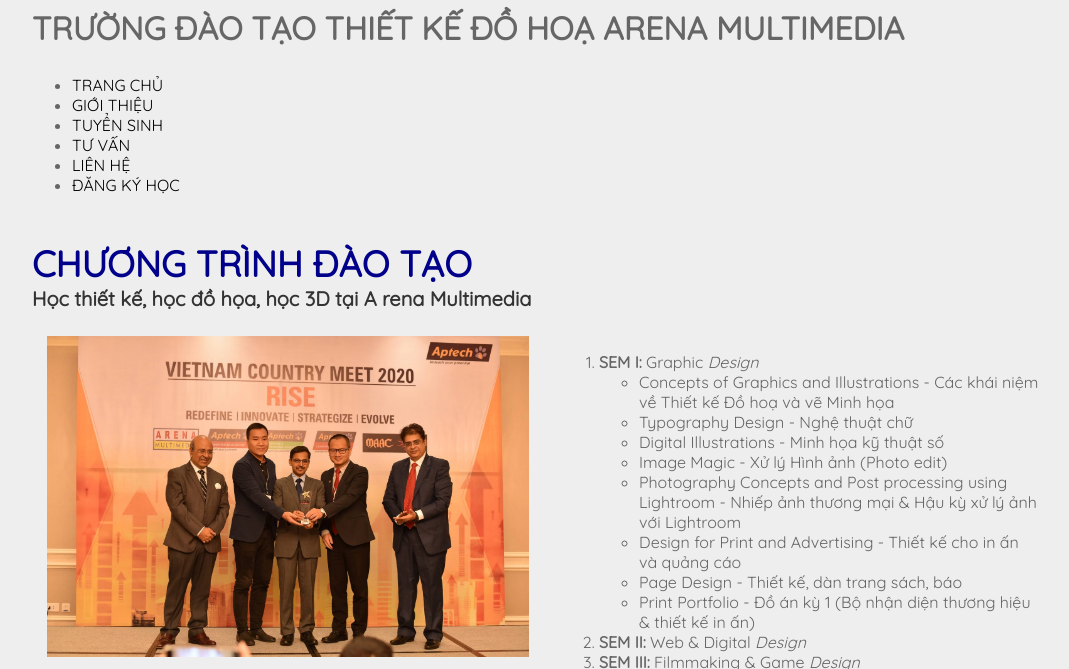
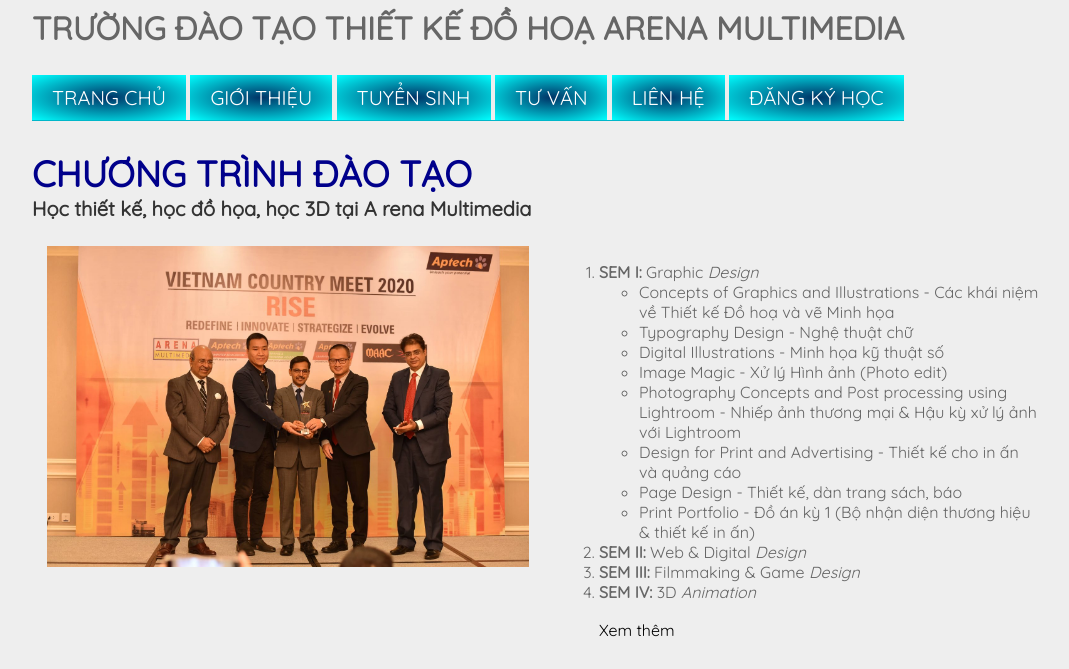
Before and after one commit to Kaelfire/Arenapain, a plain HTML site: page index.html in a window 1280 px wide. Shown: the part 120-789 px from the top of the page, without its empty margins (96-1165 px from the left). Drawn offline with Linux system fonts and the light colour scheme; a web font is replaced by a local one.

Commit message:
Update index.html

```diff
--- a/index.html
+++ b/index.html
@@ -22,17 +22,16 @@ ARENA MULTIMEDIA</h1>
 	</div>
 
 	<div class="row">
-		<div class="col-12">
-		<!-- ul>li*6>a và tab 1 phát có như dưới đây -->
-		<ul class="menu">
-			<li><a href="index.html">TRANG CHỦ</a></li>
-			<li><a href="gioi-thieu.html">GIỚI THIỆU</a></li>
-			<li><a href="tu-van.html">TUYỂN SINH</a></li>
-			<li><a href="tuyen-sinh.html">TƯ VẤN</a></li>
-			<li><a href="lien-he.html">LIÊN HỆ</a></li>
-			<li><a href="dang-ky-hoc.html">ĐĂNG KÝ HỌC</a></li>
-		</ul>
-		</div>
+		<div class="menu">
+    <ul>
+      <li><a href="index.html"> Trang chủ</a></li>
+      <li><a href="gioi-thieu.html">Giới thiệu</a> </li>
+      <li><a href="tu-van.html">Tuyển Sinh</a> </li>
+      <li><a href="tuyen-sinh.html">Tư  vấn</a></li>
+      <li><a href="lien-he.html">Liên hệ</a></li>
+      <li><a href="dang-ky-hoc.html">Đăng ký học</a></li>
+    </ul>
+  </div>
 	</div>
 
 	<div class="row">
```
